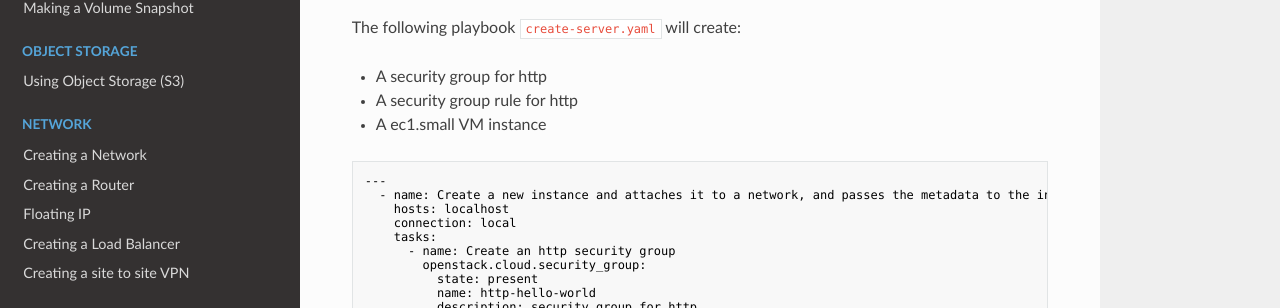
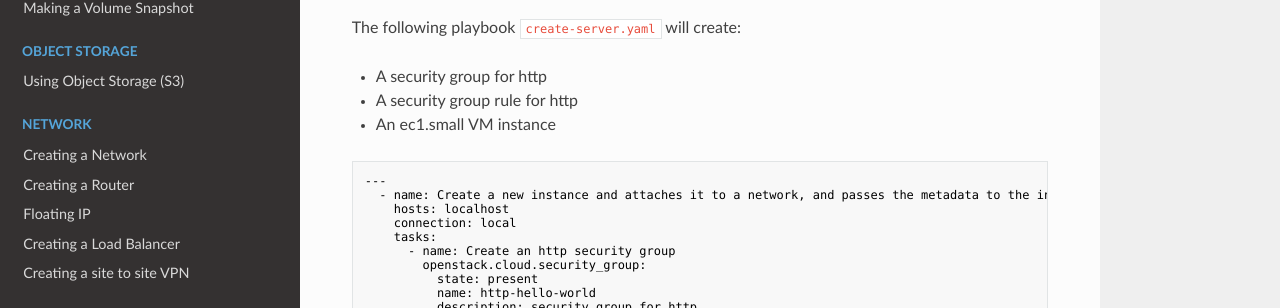
Before and after one commit to leafcloudhq/documentation-rtd, an MkDocs documentation site: the page built from docs/ansible/creating-instances.md, in a window 1280 px wide and 900 px high, scrolled down 706 px. Shown: the part 143-451 px from the top of the window. Built offline with MkDocs 1.6.1, drawn with Linux system fonts in a browser that asks for light colours; nearby versions of some CDN libraries.

````diff
--- a/docs/ansible/creating-instances.md
+++ b/docs/ansible/creating-instances.md
@@ -33,7 +33,7 @@ The following playbook `create-server.yaml` will create:
 
 - A security group for http
 - A security group rule for http
-- A ec1.small VM instance
+- An ec1.small VM instance
 
 ```shell
 ---
````
